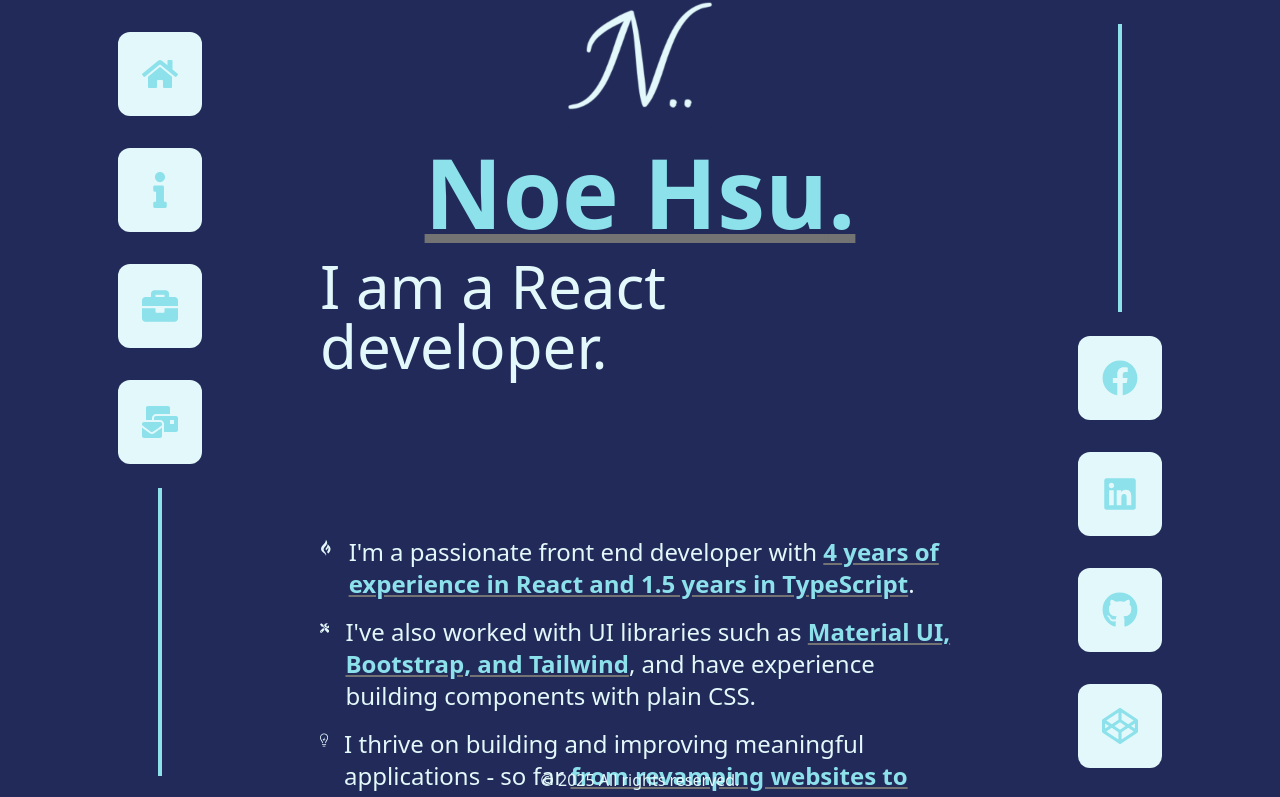
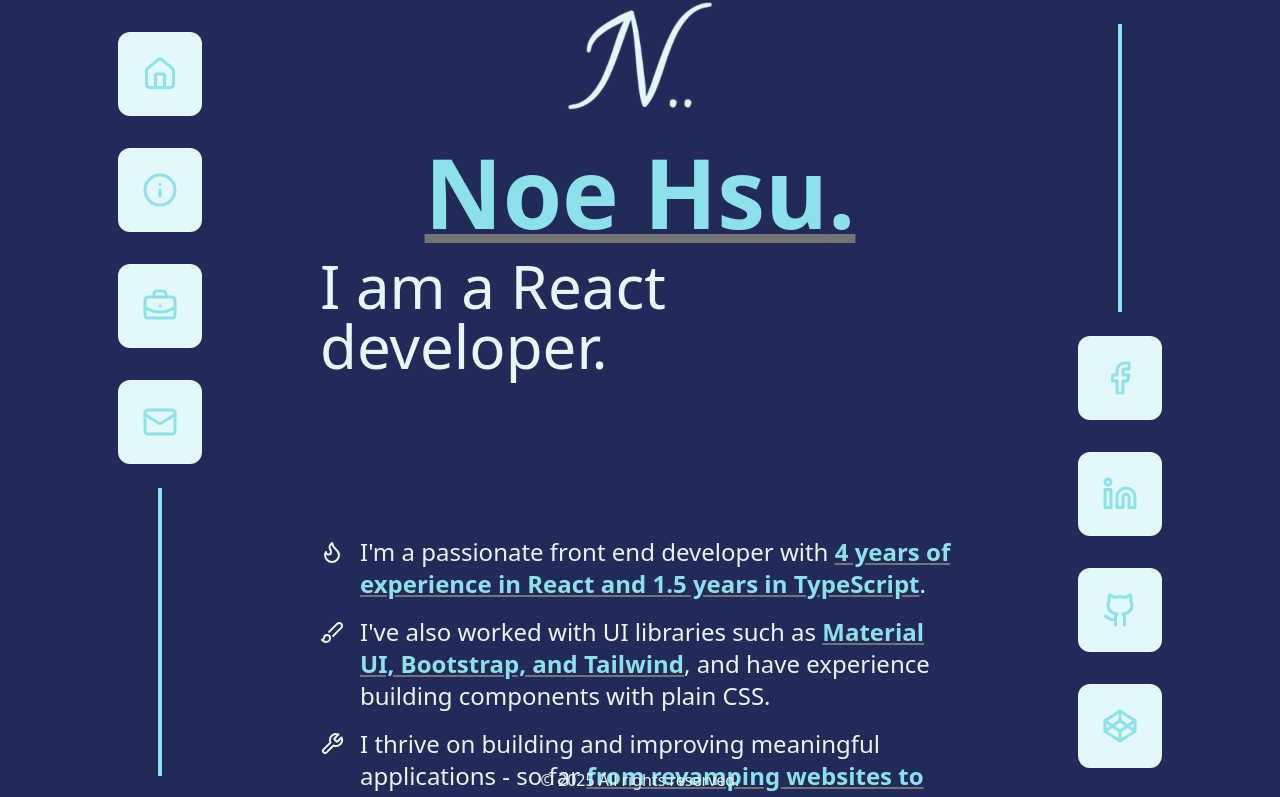
Before and after one commit to noe13hsu/react-portfolio, a React (Vite) app: page / in a window 1280 px wide. Shown: the top 797 px of the page. Built offline with nearby package versions, Linux system fonts and the light colour scheme.

Commit message:
Update icons

```diff
--- a/src/App.tsx
+++ b/src/App.tsx
@@ -1,5 +1,6 @@
 import { Link, Route, Routes } from 'react-router-dom'
 import { FaBriefcase, FaCodepen, FaFacebook, FaGithub, FaHome, FaInfo, FaLinkedin, FaMailBulk } from 'react-icons/fa'
+import { LuBriefcaseBusiness, LuCodepen, LuFacebook, LuGithub, LuHouse, LuInfo, LuLinkedin, LuMail } from 'react-icons/lu'
 
 import './App.css'
 import { About } from './pages/about'
@@ -15,10 +16,10 @@ function App() {
   return (
     <div className='grid grid-cols-[25%_1fr_25%] grid-rows-[14%_1fr_6%] h-screen'>
       <nav className='col-start-1 row-start-1 row-span-3 flex flex-col items-center my-4'>
-        <IconLink Icon={FaHome} label='home' to='/' />
-        <IconLink Icon={FaInfo} label='about' to='/about' />
-        <IconLink Icon={FaBriefcase} label='projects' to='/projects' />
-        <IconLink Icon={FaMailBulk} label='contact' to='/contact' />
+        <IconLink Icon={LuHouse} label='home' to='/' />
+        <IconLink Icon={LuInfo} label='about' to='/about' />
+        <IconLink Icon={LuBriefcaseBusiness} label='projects' to='/projects' />
+        <IconLink Icon={LuMail} label='contact' to='/contact' />
         <VerticalBar />
       </nav>
 
@@ -41,10 +42,10 @@ function App() {
 
       <aside className='col-start-3 row-start-1 row-span-3 flex flex-col items-center my-4'>
         <VerticalBar />
-        <IconLink Icon={FaFacebook} label='facebook' to='https://www.facebook.com/noe.hsu' />
-        <IconLink Icon={FaLinkedin} label='linkedin' to='https://www.linkedin.com/in/noe-hsu-7828a4208/' />
-        <IconLink Icon={FaGithub} label='github' to='https://github.com/noe13hsu' />
-        <IconLink Icon={FaCodepen} label='codepen' to='https://codepen.io/noe13hsu' />
+        <IconLink Icon={LuFacebook} label='facebook' to='https://www.facebook.com/noe.hsu' />
+        <IconLink Icon={LuLinkedin} label='linkedin' to='https://www.linkedin.com/in/noe-hsu-7828a4208/' />
+        <IconLink Icon={LuGithub} label='github' to='https://github.com/noe13hsu' />
+        <IconLink Icon={LuCodepen} label='codepen' to='https://codepen.io/noe13hsu' />
       </aside>
     </div>
   )
--- a/src/components/home-message.tsx
+++ b/src/components/home-message.tsx
@@ -8,7 +8,9 @@ export const HomeMessage = ({children, delay, Icon } : {children: ReactNode, del
 
   return (
     <div className={`flex mb-4 transition-opacity duration-500 ${shouldRender ? 'opacity-100' : 'opacity-0'}`}>
-      <Icon />
+      <div className='flex justify-center items-start'>
+        <Icon className='mt-1' />
+      </div>
       <p className='ml-4'>
         {children}
       </p>
```
Also changed, not shown: src/pages/home.tsx (+6 -5 lines).
